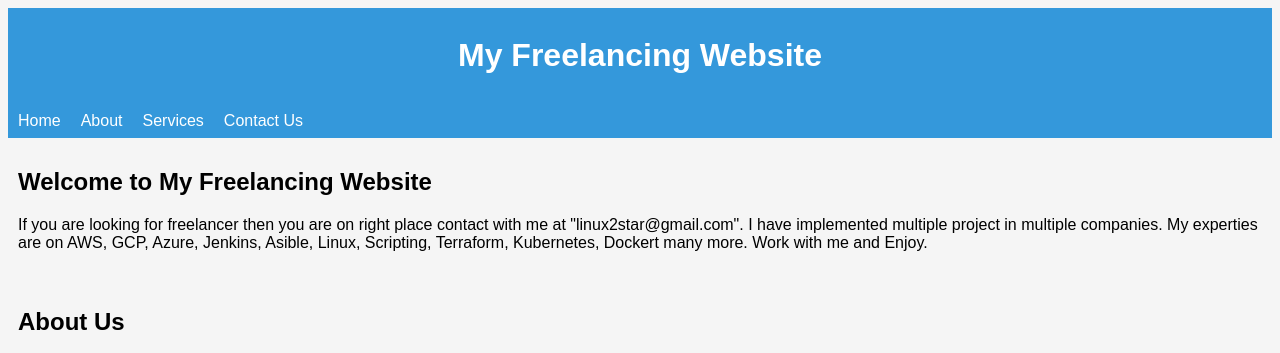
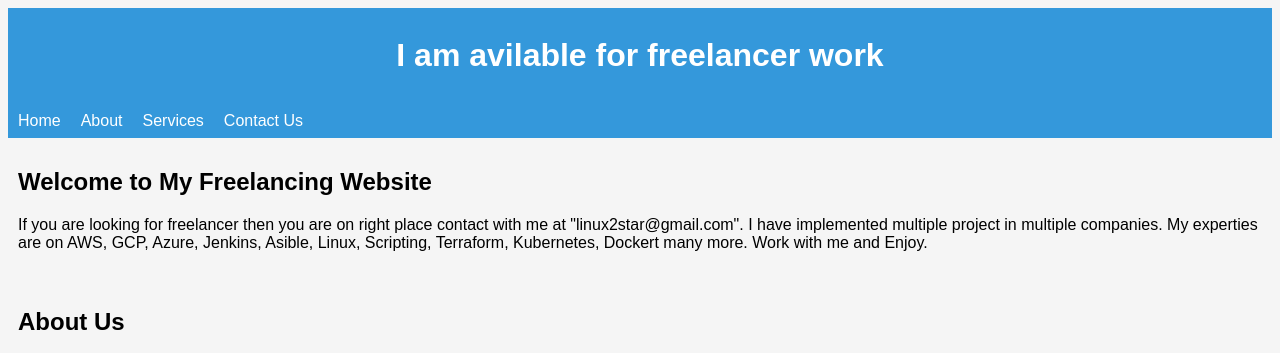
Before and after one commit to linux2star/jenkins-lab, a plain HTML site: page index.html in a window 1280 px wide. Shown: the top 353 px of the page. Drawn offline with Linux system fonts and the light colour scheme.

Commit message:
Update index.html

```diff
--- a/index.html
+++ b/index.html
@@ -51,7 +51,7 @@
 </head>
 <body>
   <header>
-    <h1>My Freelancing Website</h1>
+    <h1>I am avilable for freelancer work</h1>
   </header>
   <nav>
     <ul>
```
